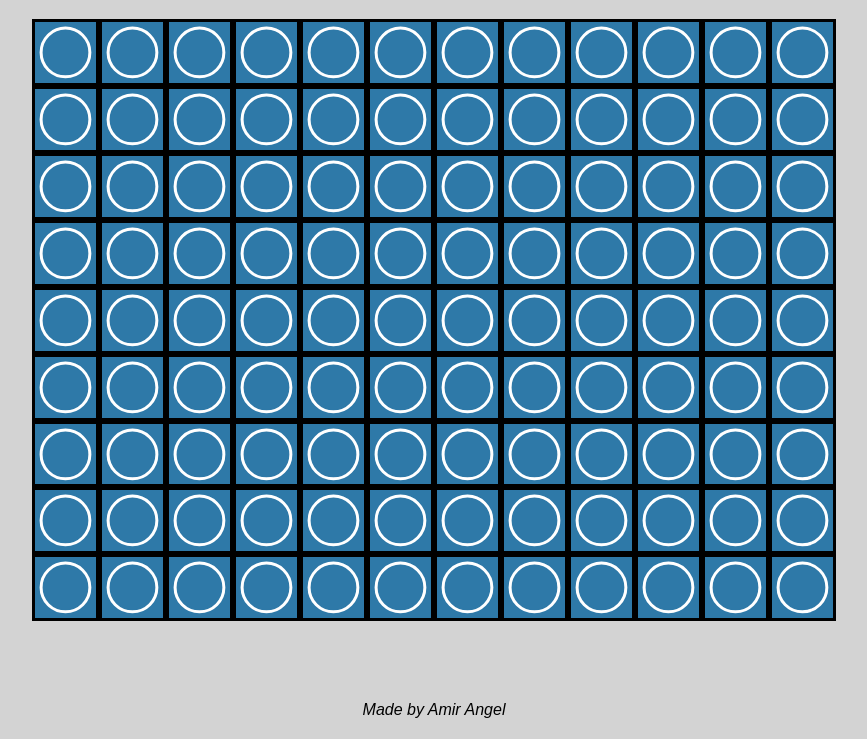
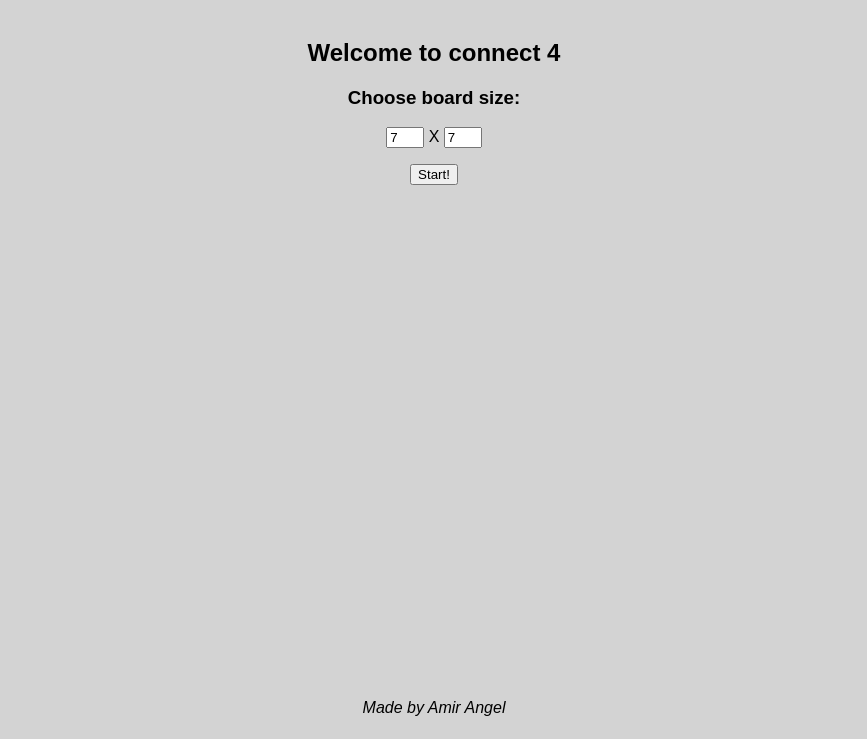
Before and after one commit to 17Amir17/Connect-4, a website with bundled scripts: page index.html in a window 1280 px wide. Shown: the part 61-800 px from the top of the page, without its empty margins (206-1073 px from the left). Built offline with nearby package versions, Linux system fonts and the light colour scheme; a web font is replaced by a local one.

Commit message:
Choose Board Size

```diff
--- a/index.html
+++ b/index.html
@@ -6,10 +6,20 @@
     <meta name="viewport" content="width=device-width, initial-scale=1.0" />
     <script type="module" src="./src/scripts/index.js" defer></script>
     <link rel="stylesheet" href="./src/styles/styles.css" />
+    <link rel="icon" href="./src/images/favicon.png" />
     <title>Connect 4</title>
   </head>
   <body>
     <h1>Connect 4!</h1>
+    <div id="welcome">
+      <h2>Welcome to connect 4</h2>
+      <div class="board-input">
+        <h3>Choose board size:</h3>
+        <input id="sizeX" type="number" min="7" max="20" value="7" /> X
+        <input id="sizeY" type="number" min="7" max="20" value="7" />
+      </div>
+      <button id="start">Start!</button>
+    </div>
     <main></main>
   </body>
   <footer>
--- a/src/scripts/index.js
+++ b/src/scripts/index.js
@@ -1,4 +1,9 @@
 import { Controller } from './controller.js';
 
 const parentElement = document.querySelector('main');
-new Controller(parentElement, 12, 9);
+document.querySelector('#start').addEventListener('click', () => {
+  const x = Number(document.querySelector('#sizeX').value);
+  const y = Number(document.querySelector('#sizeY').value);
+  document.querySelector('#welcome').hidden = true;
+  new Controller(parentElement, x, y);
+});
--- a/src/styles/board.css
+++ b/src/styles/board.css
@@ -7,12 +7,13 @@
 
 .circle {
   stroke: white;
-  fill: rgba(211, 211, 211, 0);
+  fill: rgba(255, 255, 255, 0.644);
   stroke-width: 3;
+  box-shadow: 5px 10px #888888;
 }
 
 .block {
-  border-color: black;
+  border-color: rgb(60, 129, 172);
   border-style: solid;
 }
 
--- /dev/null
+++ b/src/styles/inputs.css
@@ -0,0 +1,20 @@
+.board-input {
+  text-align: center;
+  margin-bottom: 1em;
+}
+
+.inputs {
+  display: flex;
+  flex-direction: column;
+  text-align: center;
+  align-items: center;
+}
+
+.board-input > input {
+  max-width: 30px;
+}
+
+#welcome > button {
+  margin: 0 auto;
+  display: block;
+}
--- a/src/styles/styles.css
+++ b/src/styles/styles.css
@@ -1,5 +1,12 @@
 @import url('https://fonts.googleapis.com/css2?family=Zen+Kaku+Gothic+Antique:wght@300&display=swap');
 @import url('./board.css');
+@import url('./inputs.css');
+* {
+  -webkit-user-select: none; /* Safari */
+  -moz-user-select: none; /* Firefox */
+  -ms-user-select: none; /* IE10+/Edge */
+  user-select: none; /* Standard */
+}
 
 body {
   margin: 0;
@@ -12,5 +19,11 @@ body {
 }
 
 footer {
-  margin-top: 5em;
+  position: fixed;
+  padding: 10px 10px 0px 10px;
+  bottom: 0;
+  width: 100%;
+  /* Height of the footer*/
+  height: 40px;
+  text-align: center;
 }
```
Also changed, not shown: src/images/favicon.png (added).
